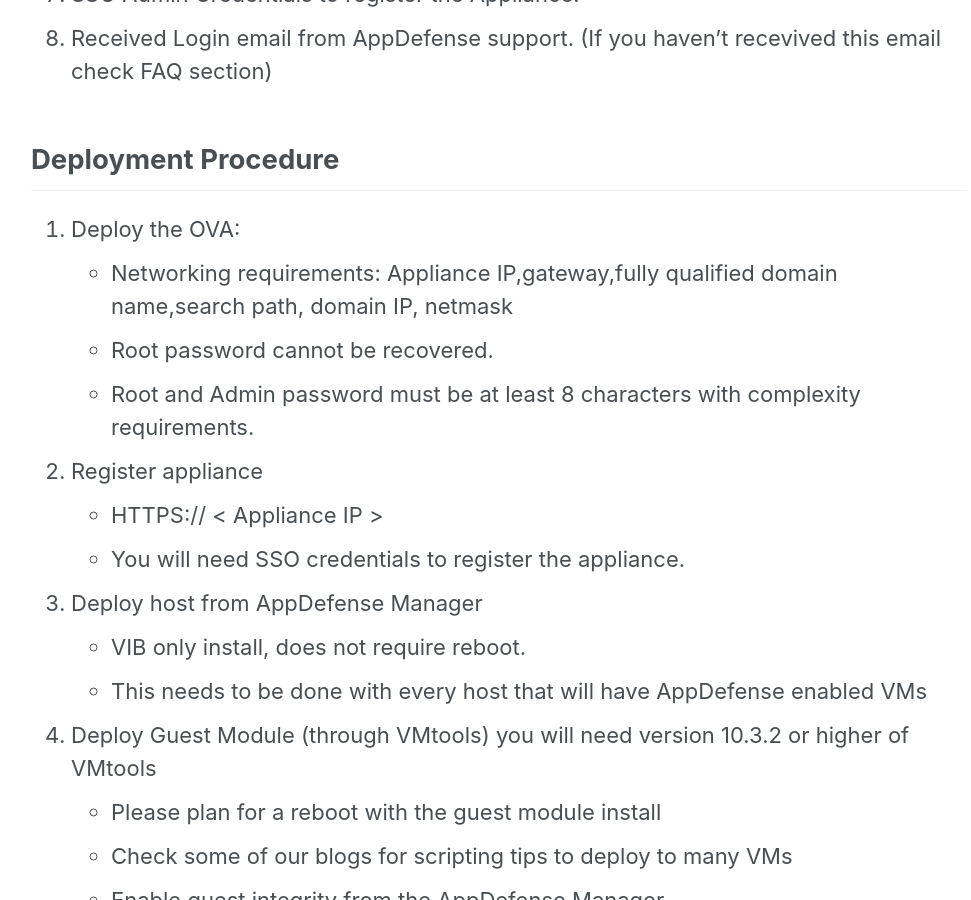
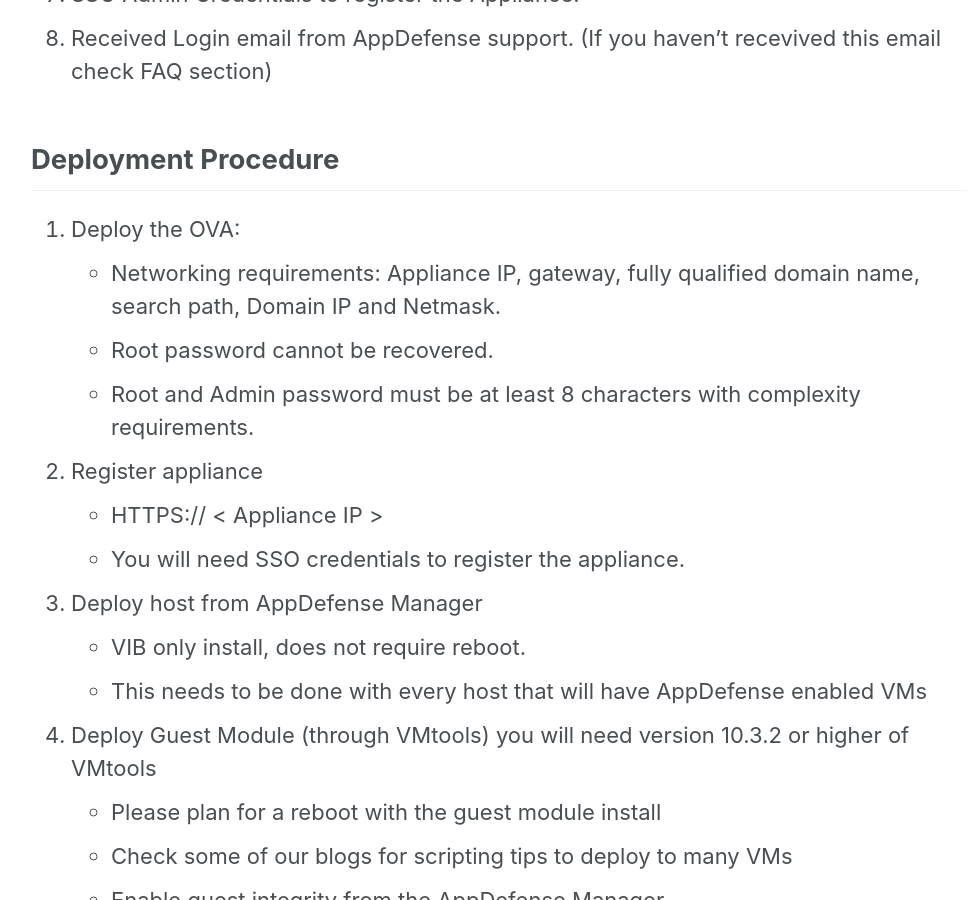
Before and after one commit to vmware-csa-team/AppDefense-Quick-Start-Guide, a Jekyll site: the page built from AppD Pages/2018-06-01-workshop-manual-es.md, in a window 1280 px wide and 900 px high, scrolled down 1986 px. Shown: the whole window, without its empty margins (291-1262 px from the left). Built offline with Jekyll 4.4.1, drawn with Linux system fonts in a browser that asks for light colours; nearby versions of some CDN libraries.

Commit message:
Update 2018-06-01-workshop-manual-es.md

```diff
--- a/AppD Pages/2018-06-01-workshop-manual-es.md
+++ b/AppD Pages/2018-06-01-workshop-manual-es.md
@@ -43,7 +43,7 @@
 
 ## Deployment Procedure
 1. Deploy the OVA:
-- Networking requirements: Appliance IP,gateway,fully qualified domain name,search path, domain IP, netmask
+- Networking requirements: Appliance IP, gateway, fully qualified domain name, search path, Domain IP and Netmask.
 - Root password cannot be recovered.
 - Root and Admin password must be at least 8 characters with complexity requirements.
 2. Register appliance
```
